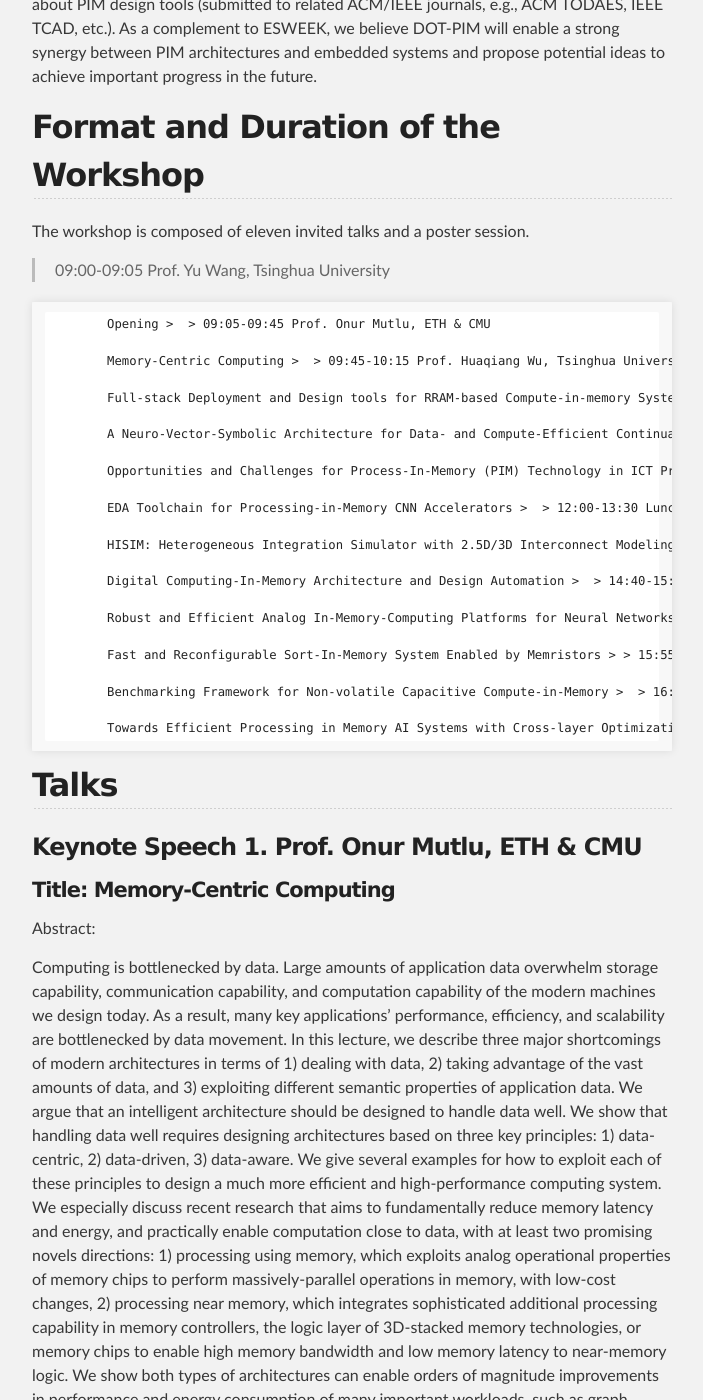
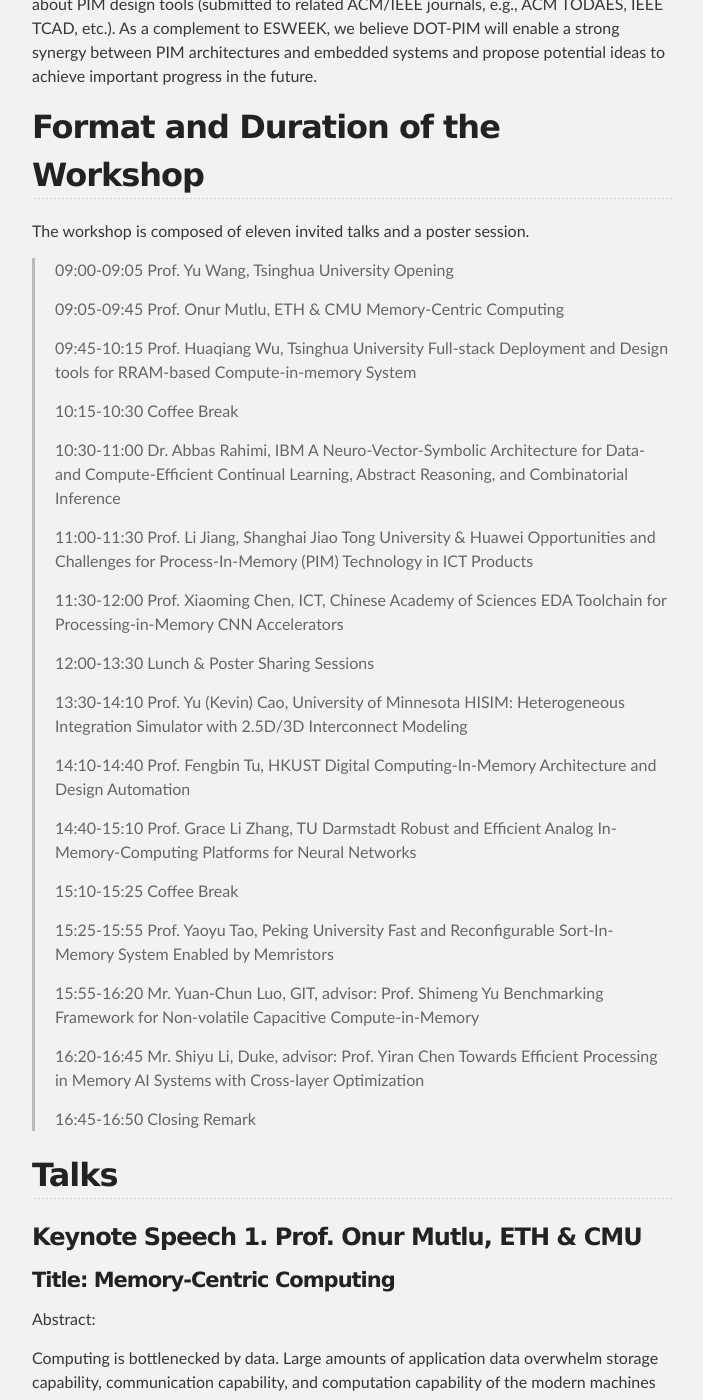
Before and after one commit to Hazuyuki/Hauzuyuki.github.io, a Jekyll site: the page built from slate-master/index.md, in a window 1280 px wide and 1400 px high, scrolled down 973 px. Shown: the whole window, without its empty margins (288-991 px from the left). Built offline with Jekyll 4.4.1, drawn with Linux system fonts in a browser that asks for light colours; our own code applies the rules of GitHub Pages for plain Markdown files; part of the change alters nothing that is shown.

```diff
--- a/slate-master/index.md
+++ b/slate-master/index.md
@@ -24,58 +24,46 @@ In view of the above challenges, this workshop will invite the leading experts f
 The workshop is composed of eleven invited talks and a poster session.
 
 > 09:00-09:05 Prof. Yu Wang, Tsinghua University
-
-            Opening
+>             Opening
 >
 > 09:05-09:45 Prof. Onur Mutlu, ETH & CMU
-
-            Memory-Centric Computing
+>             Memory-Centric Computing
 >
 > 09:45-10:15 Prof. Huaqiang Wu, Tsinghua University
-
-            Full-stack Deployment and Design tools for RRAM-based Compute-in-memory System
+>             Full-stack Deployment and Design tools for RRAM-based Compute-in-memory System
 >
 > 10:15-10:30 Coffee Break
 >
 > 10:30-11:00 Dr. Abbas Rahimi, IBM
-
-            A Neuro-Vector-Symbolic Architecture for Data- and Compute-Efficient Continual Learning, Abstract Reasoning, and Combinatorial Inference
+>             A Neuro-Vector-Symbolic Architecture for Data- and Compute-Efficient Continual Learning, Abstract Reasoning, and Combinatorial Inference
 >
 > 11:00-11:30 Prof. Li Jiang, Shanghai Jiao Tong University & Huawei
-
-            Opportunities and Challenges for Process-In-Memory (PIM) Technology in ICT Products
+>             Opportunities and Challenges for Process-In-Memory (PIM) Technology in ICT Products
 >
 > 11:30-12:00 Prof. Xiaoming Chen, ICT, Chinese Academy of Sciences
-
-            EDA Toolchain for Processing-in-Memory CNN Accelerators
+>             EDA Toolchain for Processing-in-Memory CNN Accelerators
 >
 > 12:00-13:30 Lunch & Poster Sharing Sessions
 >
 > 13:30-14:10 Prof. Yu (Kevin) Cao, University of Minnesota
-
-            HISIM: Heterogeneous Integration Simulator with 2.5D/3D Interconnect Modeling
+>             HISIM: Heterogeneous Integration Simulator with 2.5D/3D Interconnect Modeling
 >
 > 14:10-14:40 Prof. Fengbin Tu, HKUST
-
-            Digital Computing-In-Memory Architecture and Design Automation
+>             Digital Computing-In-Memory Architecture and Design Automation
 >
 > 14:40-15:10 Prof. Grace Li Zhang, TU Darmstadt
-
-            Robust and Efficient Analog In-Memory-Computing Platforms for Neural Networks
+>             Robust and Efficient Analog In-Memory-Computing Platforms for Neural Networks
 >
 > 15:10-15:25 Coffee Break
 >
 > 15:25-15:55 Prof. Yaoyu Tao, Peking University
-
-            Fast and Reconfigurable Sort-In-Memory System Enabled by Memristors
+>             Fast and Reconfigurable Sort-In-Memory System Enabled by Memristors
 >
 > 15:55-16:20 Mr. Yuan-Chun Luo, GIT, advisor: Prof. Shimeng Yu
-
-            Benchmarking Framework for Non-volatile Capacitive Compute-in-Memory
+>             Benchmarking Framework for Non-volatile Capacitive Compute-in-Memory
 >
 > 16:20-16:45 Mr. Shiyu Li, Duke, advisor: Prof. Yiran Chen
-
-            Towards Efficient Processing in Memory AI Systems with Cross-layer Optimization
+>             Towards Efficient Processing in Memory AI Systems with Cross-layer Optimization
 >
 > 16:45-16:50 Closing Remark
 
```
